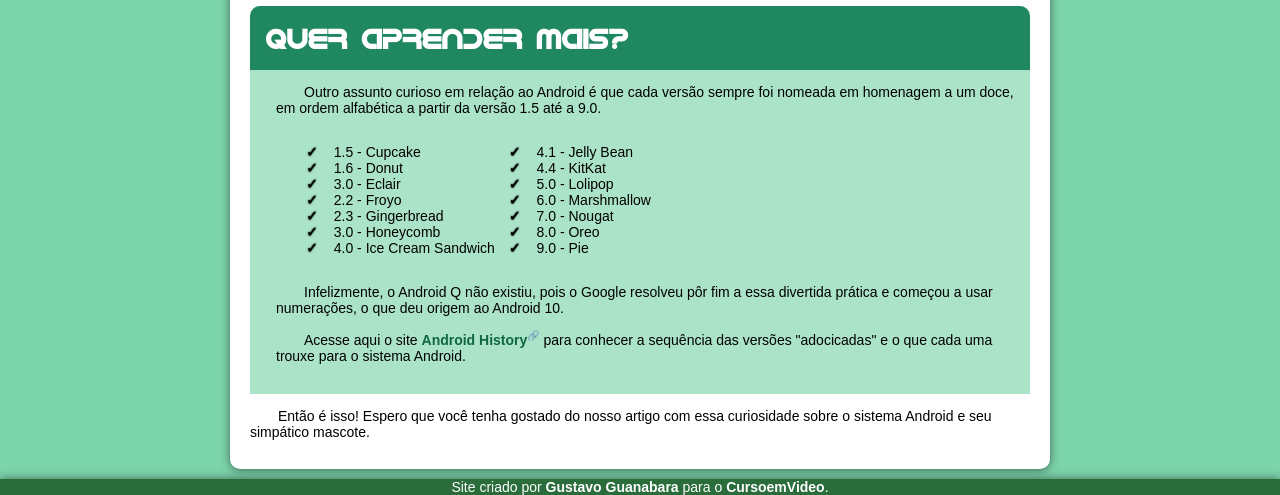
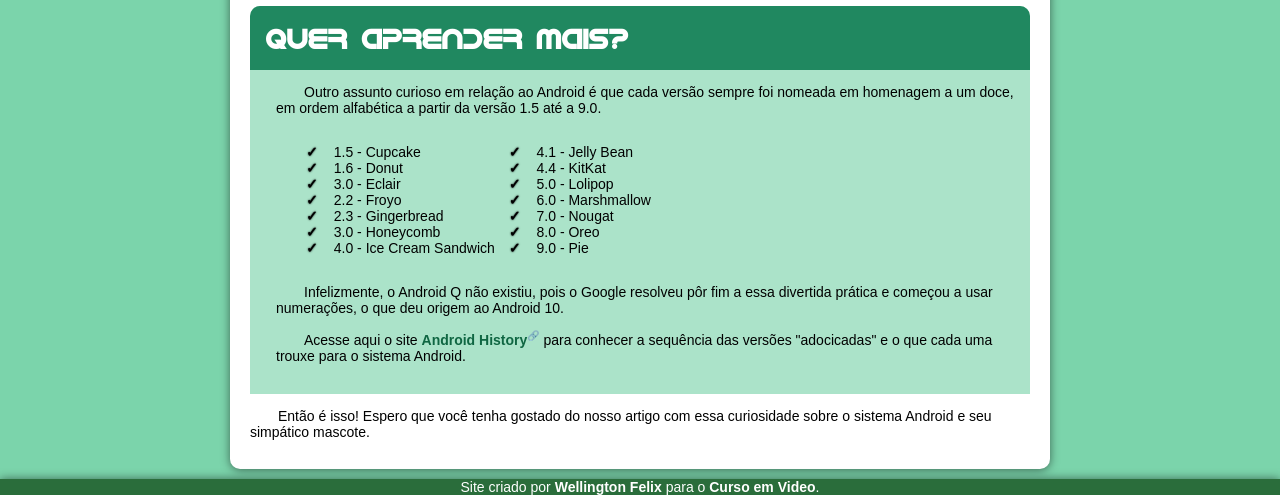
Before and after one commit to Doinflol/projeto-android, a plain HTML site: page index.html in a window 1280 px wide. Shown: the part 1898-2393 px from the top of the page. Drawn offline with nearby package versions, Linux system fonts and the light colour scheme.

Commit message:
Update index.html

```diff
--- a/index.html
+++ b/index.html
@@ -321,7 +321,7 @@
             </div>
     </main>
     <footer>
-        Site criado por <span class="bold">Gustavo Guanabara</span> para o <span class="bold">CursoemVideo</span>.
+        Site criado por <span class="bold">Wellington Felix</span> para o <span class="bold">Curso em Video</span>.
     </footer>
 </body>
 
```
